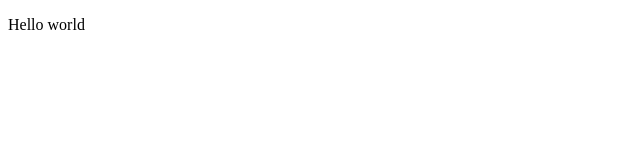
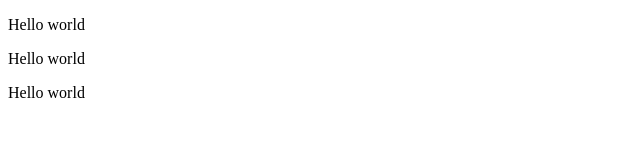
Before and after one commit to PrytulaAlexandr/projectUdemy, a plain HTML site: page index.html in a window 1280 px wide. Shown: the whole page, without its empty margins (0-640 px from the left). Drawn offline with Linux system fonts and the light colour scheme.

```diff
--- a/index.html
+++ b/index.html
@@ -4,11 +4,12 @@
 	<meta charset="UTF-8">
 	<meta http-equiv="X-UA-Compatible" content="IE=edge">
 	<meta name="viewport" content="width=device-width, initial-scale=1.0">
-	<title>Hello world</title>
+	<title>Hello</title>
 </head>
 <body>
 	<p>Hello world</p>
-
+	<p>Hello world</p>
+	<p>Hello world</p>
 	<script src="js/script.js"></script>
 </body>
 </html>
```
